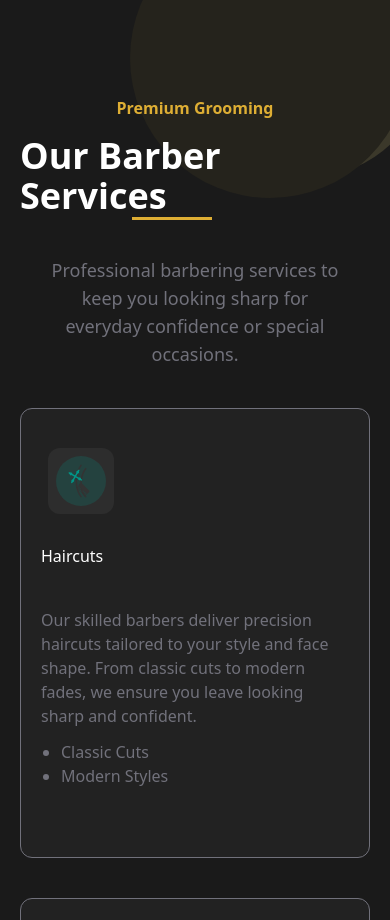
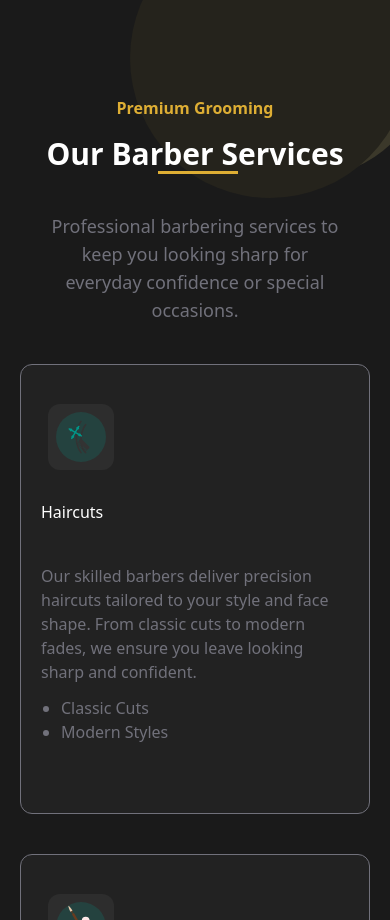
Before and after one commit to vikaskushwah738/fama-barber-landing, a Next.js app: page / in a window 390 px wide. Shown: the part 2620-3540 px from the top of the page. Built offline with nearby package versions, Linux system fonts and the light colour scheme.

Commit message:
minner updates

```diff
--- a/components/PremiumGrooming.tsx
+++ b/components/PremiumGrooming.tsx
@@ -13,7 +13,7 @@ const PremiumGrooming = () => {
                 <p className="text-[#DEAE34] font-bold pt-8 transition-all duration-300 transform hover:-translate-y-2 cursor-pointer relative z-10">
                     Premium Grooming
                 </p>
-                <h2 className="text-4xl text-white font-bold pt-4 group relative inline-block z-10">
+                <h2 className="md:text-4xl text-3xl text-center text-white font-bold pt-4 group relative inline-block z-10">
                     <span className="text-white relative after:content-[''] after:absolute after:bottom-0 after:left-28 after:w-20 after:h-[3px] after:bg-[#DEAE34] after:transition-all after:duration-300 group-hover:after:left-0 group-hover:after:w-full">
                         Our Barber Services
                     </span>
```
